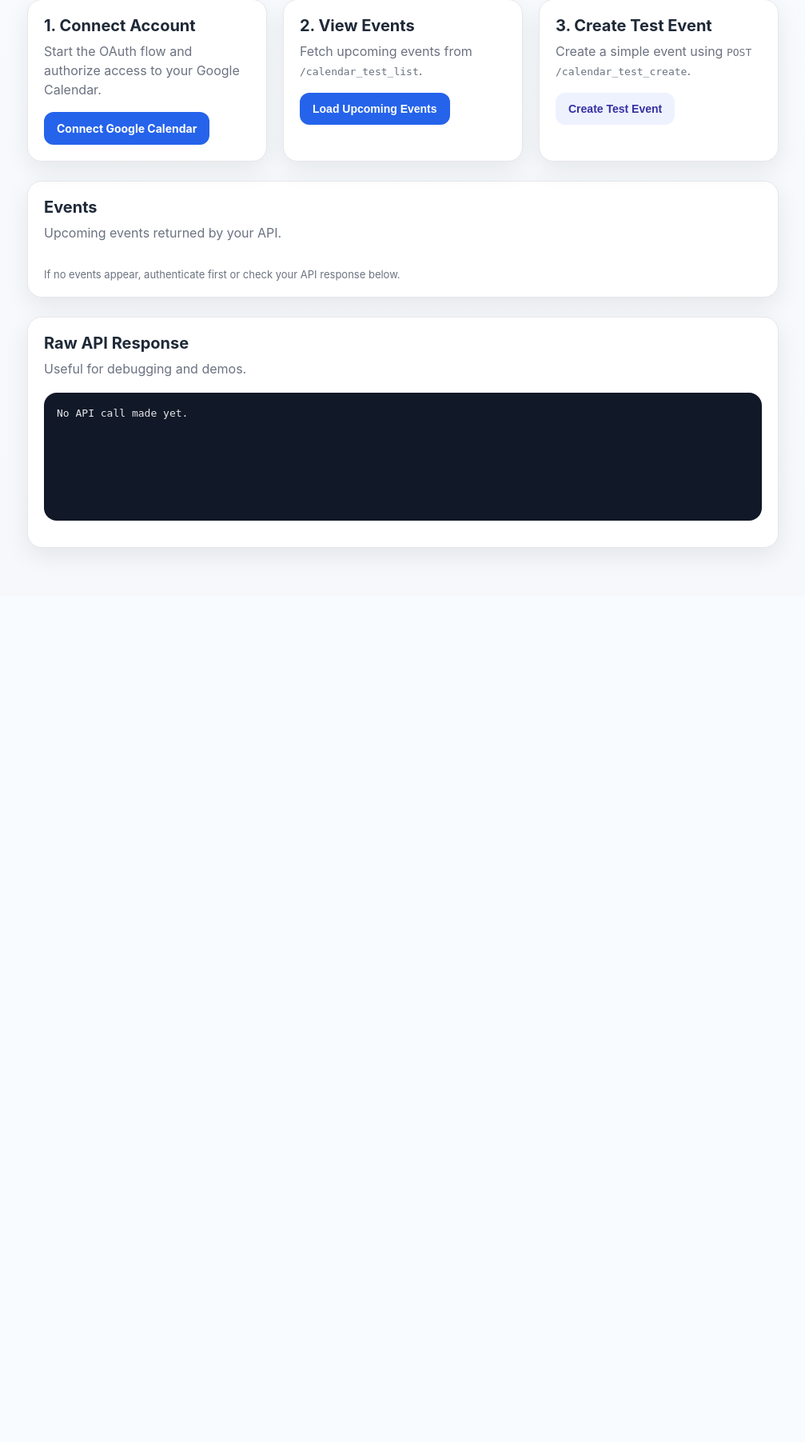
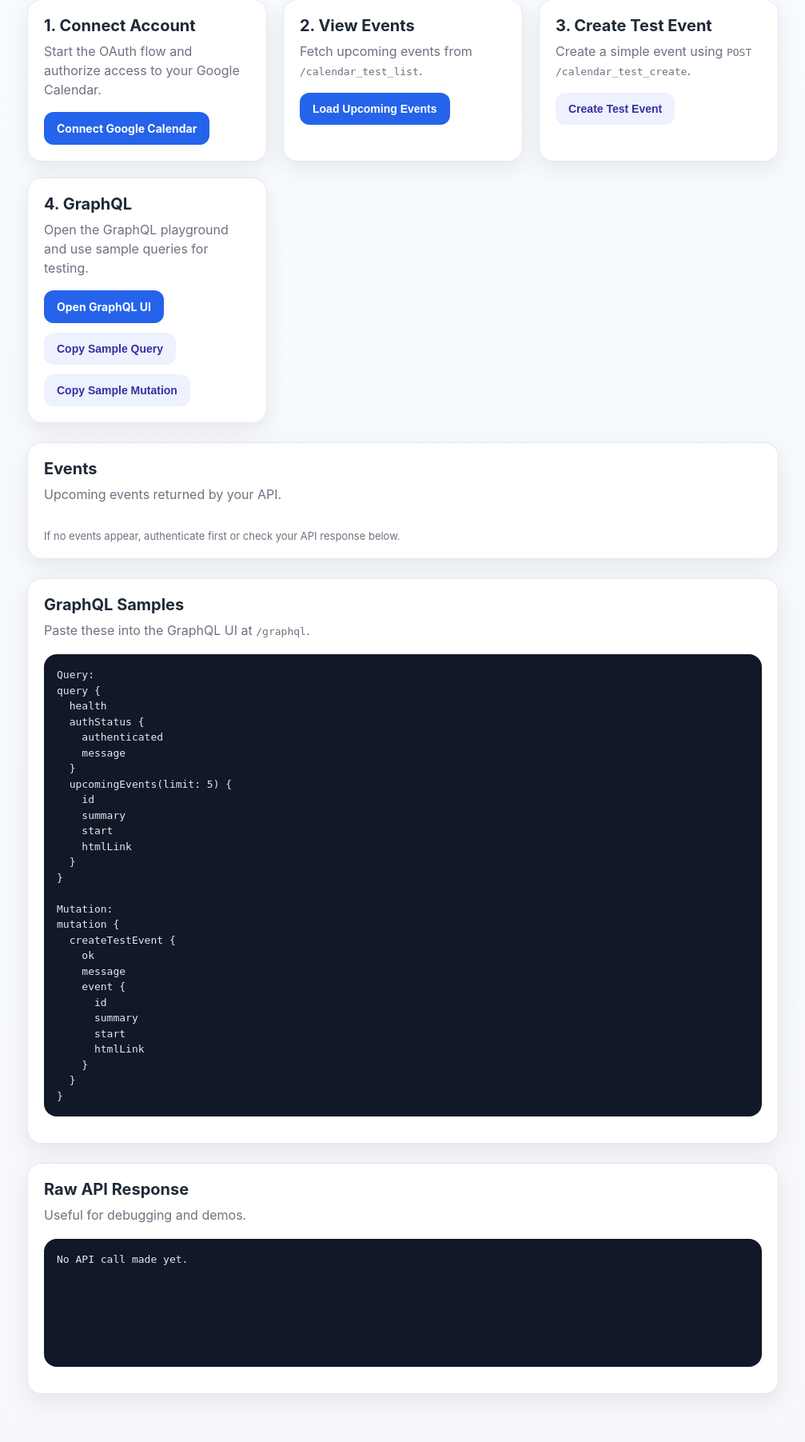
Before and after one commit to zeeshanhaidar688/calendar-api, a Flask app: page / in a window 1280 px wide. Shown: the part 286-2089 px from the top of the page at 80% size, without its empty margins (136-1143 px from the left). Before the commit the page ends 983 px from the top, so only its background shows below. Run offline with Flask 3, Linux system fonts and the light colour scheme; parts of the project's set-up code (start-up, migrations or seed data) failed here and were passed over.

Commit message:
Added GraphQL buttons and sample queries to UI

```diff
--- a/templates/index.html
+++ b/templates/index.html
@@ -218,6 +218,16 @@
           <button class="secondary" id="createEventBtn">Create Test Event</button>
         </div>
       </div>
+
+      <div class="card">
+        <h2>4. GraphQL</h2>
+        <p>Open the GraphQL playground and use sample queries for testing.</p>
+        <div class="actions">
+          <a class="button primary" href="/graphql" target="_blank" rel="noopener noreferrer">Open GraphQL UI</a>
+          <button class="secondary" id="copyQueryBtn">Copy Sample Query</button>
+          <button class="secondary" id="copyMutationBtn">Copy Sample Mutation</button>
+        </div>
+      </div>
     </section>
 
     <section class="card">
@@ -225,6 +235,39 @@
       <p>Upcoming events returned by your API.</p>
       <div id="events" class="event-list"></div>
       <div class="footer-note">If no events appear, authenticate first or check your API response below.</div>
+    </section>
+
+    <section class="card" style="margin-top: 24px;">
+      <h2>GraphQL Samples</h2>
+      <p>Paste these into the GraphQL UI at <code>/graphql</code>.</p>
+      <pre id="graphqlSamples" class="json-box">Query:
+query {
+  health
+  authStatus {
+    authenticated
+    message
+  }
+  upcomingEvents(limit: 5) {
+    id
+    summary
+    start
+    htmlLink
+  }
+}
+
+Mutation:
+mutation {
+  createTestEvent {
+    ok
+    message
+    event {
+      id
+      summary
+      start
+      htmlLink
+    }
+  }
+}</pre>
     </section>
 
     <section class="card" style="margin-top: 24px;">
@@ -240,6 +283,35 @@
     const rawOutputEl = document.getElementById('rawOutput');
     const loadEventsBtn = document.getElementById('loadEventsBtn');
     const createEventBtn = document.getElementById('createEventBtn');
+    const copyQueryBtn = document.getElementById('copyQueryBtn');
+    const copyMutationBtn = document.getElementById('copyMutationBtn');
+
+    const sampleQuery = `query {
+  health
+  authStatus {
+    authenticated
+    message
+  }
+  upcomingEvents(limit: 5) {
+    id
+    summary
+    start
+    htmlLink
+  }
+}`;
+
+    const sampleMutation = `mutation {
+  createTestEvent {
+    ok
+    message
+    event {
+      id
+      summary
+      start
+      htmlLink
+    }
+  }
+}`;
 
     function setStatus(message, type = '') {
       statusEl.textContent = message;
@@ -335,6 +407,18 @@
 
     loadEventsBtn.addEventListener('click', loadEvents);
     createEventBtn.addEventListener('click', createEvent);
+
+    async function copyToClipboard(text, label) {
+      try {
+        await navigator.clipboard.writeText(text);
+        setStatus(`${label} copied to clipboard.`, 'success');
+      } catch (err) {
+        setStatus(`Could not copy ${label.toLowerCase()}.`, 'error');
+      }
+    }
+
+    copyQueryBtn.addEventListener('click', () => copyToClipboard(sampleQuery, 'Sample query'));
+    copyMutationBtn.addEventListener('click', () => copyToClipboard(sampleMutation, 'Sample mutation'));
   </script>
 </body>
 </html>
```
